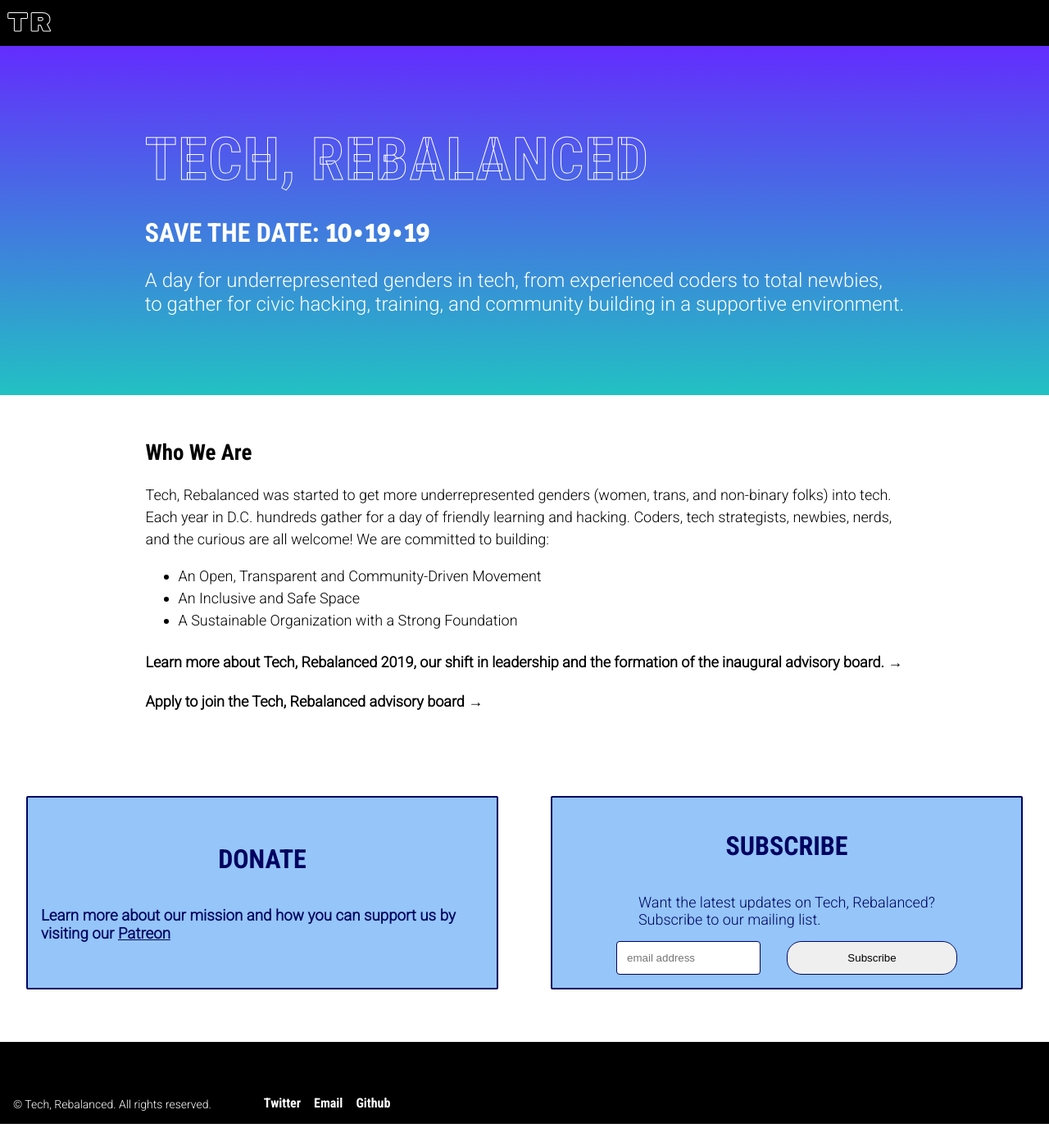
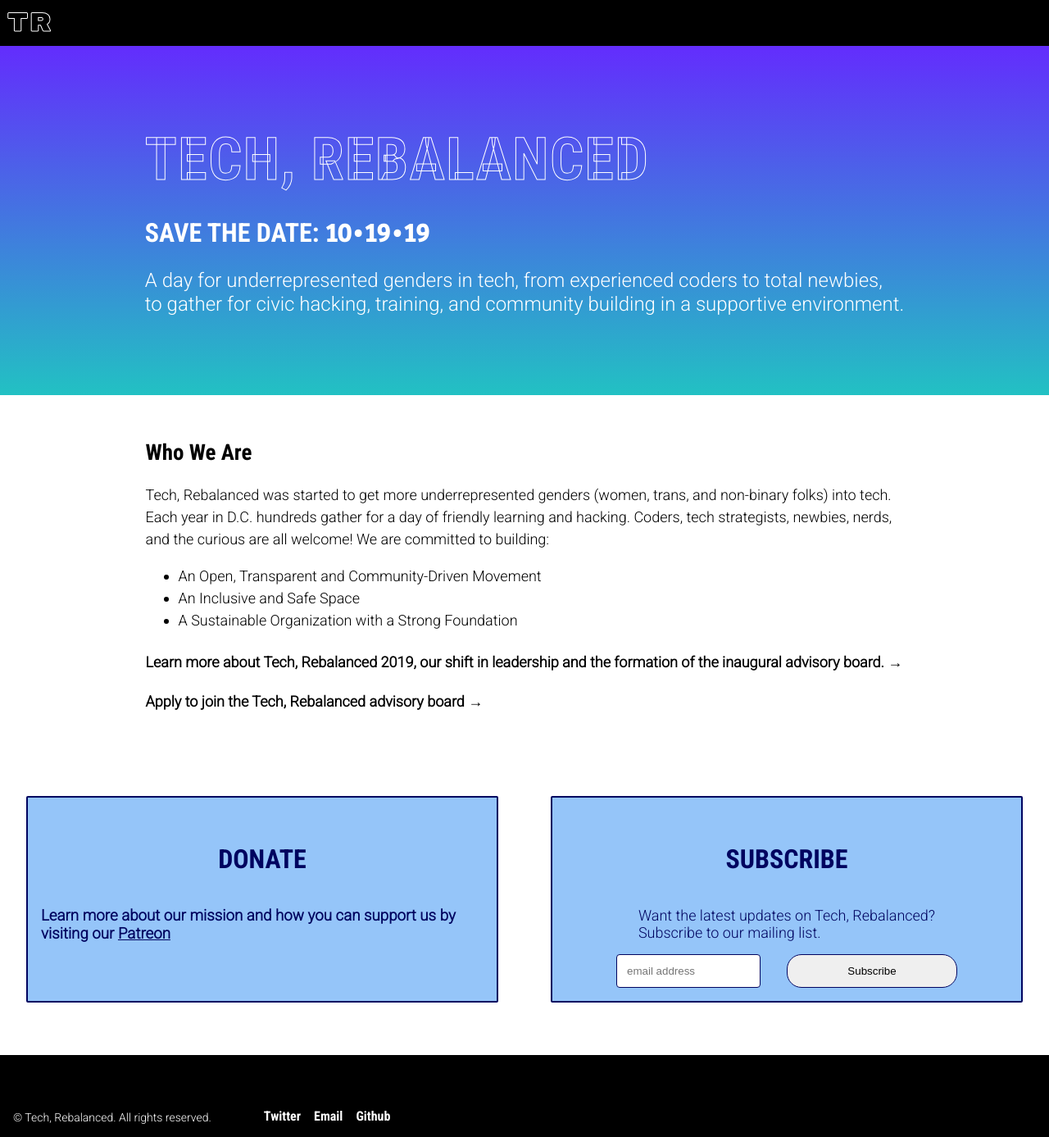
Before and after one commit to TechLadyHackathon/Tech-Rebalanced, a Jekyll site: the page built from index.html, in a window 1280 px wide. Shown: the whole page at 82% size. Built offline with Jekyll 4.4.1, drawn with Linux system fonts in a browser that asks for light colours.

Commit message:
padding on mobile

```diff
--- a/assets/scss/_cta.scss
+++ b/assets/scss/_cta.scss
@@ -97,6 +97,7 @@
 .c-cta__subscribe {
     grid-row: 1 / 2;
     grid-column: 1 / span 8;
+    padding: $space-16;
 
     @include breakpoint($breakpoint-medium) {
         grid-column: 4 / span 5;
@@ -106,6 +107,7 @@
         grid-column: 5 / span 4;
     }
 }
+
 
 .c-cta__donate {
     padding: $space-32;
```
Also changed, not shown: 1 other file.
